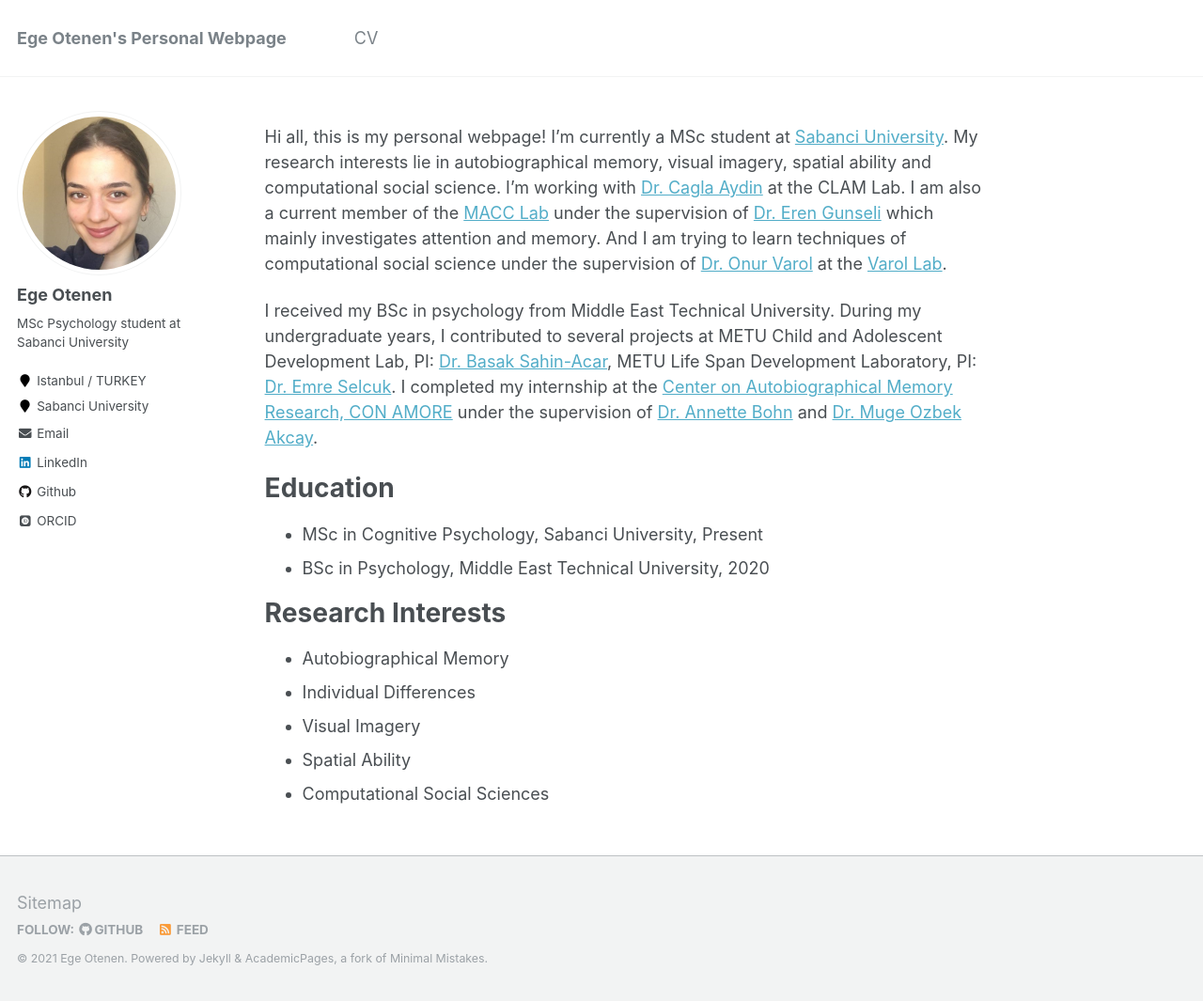
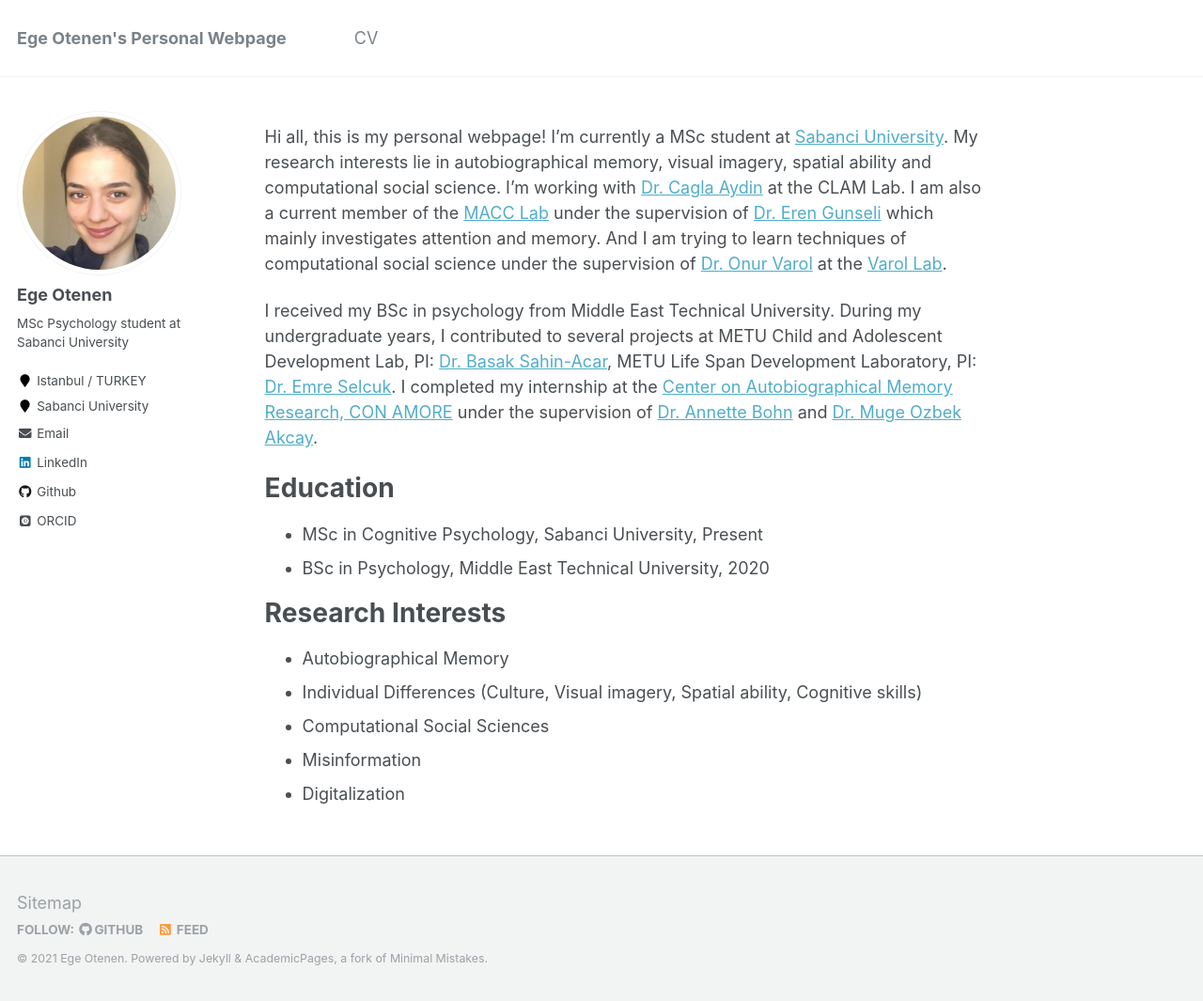
Before and after one commit to egeotenen/egeotenen.github.io, a Jekyll site: the page built from _pages/about.md, in a window 1280 px wide and 1065 px high. Shown: the whole window at 94% size. Built offline with Jekyll 4.4.1, drawn with Linux system fonts in a browser that asks for light colours; some web fonts are replaced.

Commit message:
Update about.md

```diff
--- a/_pages/about.md
+++ b/_pages/about.md
@@ -21,7 +21,7 @@ I received my BSc in psychology from Middle East Technical University. During my
 
 # Research Interests
 * Autobiographical Memory
-* Individual Differences
-* Visual Imagery
-* Spatial Ability
+* Individual Differences (Culture, Visual imagery, Spatial ability, Cognitive skills)
 * Computational Social Sciences
+* Misinformation
+* Digitalization
```
